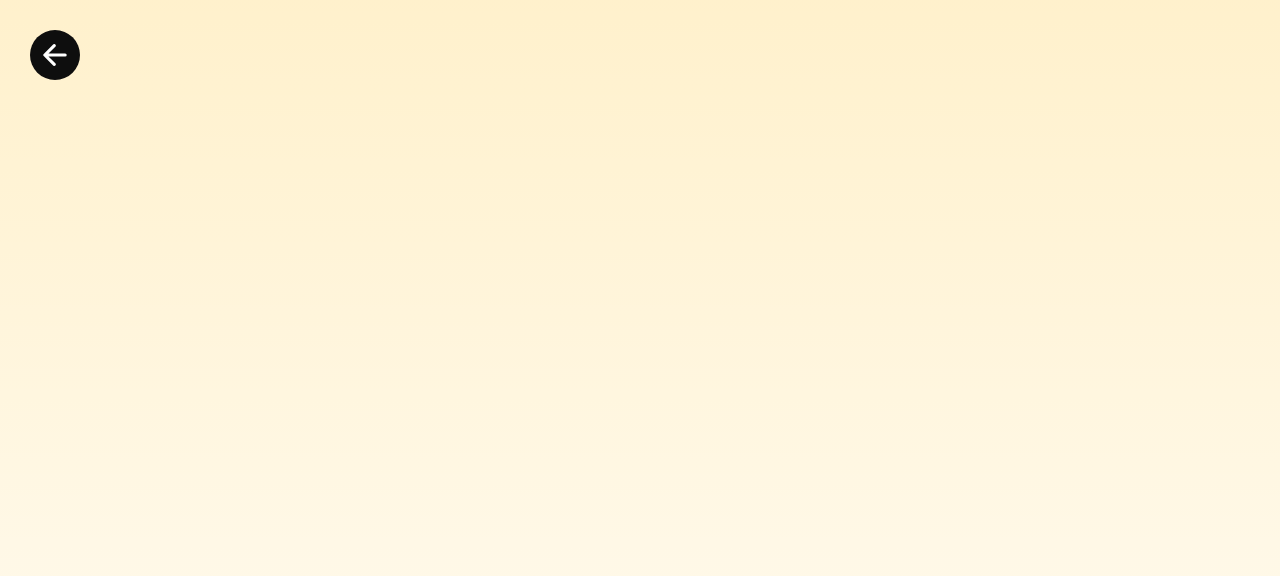
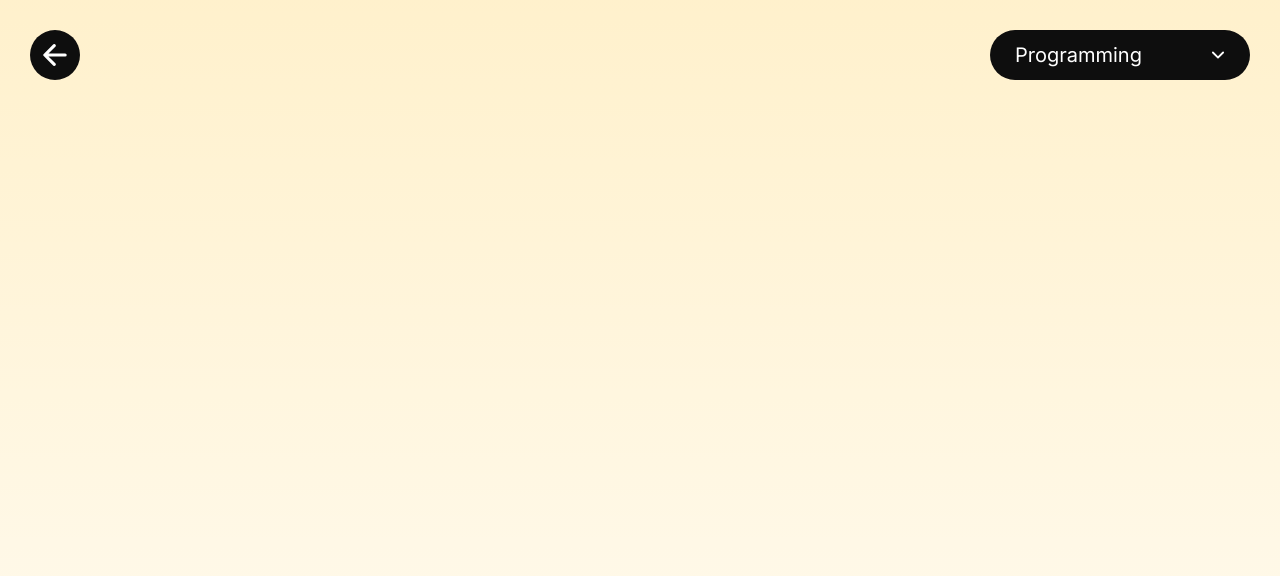
Before and after one commit to EddieSparrow/Jokie, a Next.js app in the folder jokie/: page /chat in a window 1280 px wide. Shown: the top 576 px of the page. Built offline with nearby package versions, Linux system fonts and the light colour scheme.

Commit message:
feat: add joke selector

```diff
--- a/jokie/package.json
+++ b/jokie/package.json
@@ -9,6 +9,8 @@
     "lint": "next lint"
   },
   "dependencies": {
+    "@headlessui/react": "^2.1.2",
+    "@heroicons/react": "^2.1.5",
     "@tanstack/react-query": "^5.51.9",
     "next": "14.2.5",
     "react": "^18",
--- a/jokie/src/app/chat/page.tsx
+++ b/jokie/src/app/chat/page.tsx
@@ -1,11 +1,13 @@
+import Selector from '@/components/Selector';
 import Link from 'next/link';
 
 export default function Chat() {
   return (
-    <main className="bg-main-gradient min-h-screen p-[30px] pb-[25px]">
+    <main className="flex justify-between	bg-main-gradient min-h-screen p-[30px] pb-[25px]">
       <Link href="/">
-        <button className="btn w-[50px] h-[50px] bg-arrow bg-auto bg-no-repeat bg-center" />
+        <button className="btn text-center w-[50px] h-[50px] bg-arrow bg-auto bg-no-repeat bg-center" />
       </Link>
+      <Selector></Selector>
     </main>
   );
 }
--- a/jokie/src/app/globals.css
+++ b/jokie/src/app/globals.css
@@ -31,5 +31,5 @@ body {
 }
 
 .btn {
-  @apply text-white text-center bg-black rounded-full;
+  @apply text-white bg-black rounded-full;
 }
--- a/jokie/src/components/Button.tsx
+++ /dev/null
@@ -1,3 +0,0 @@
-export default function Button() {
-  return <button className="btn"></button>;
-}
--- /dev/null
+++ b/jokie/src/components/Selector.tsx
@@ -0,0 +1,37 @@
+'use client';
+
+import { Listbox, ListboxButton, ListboxOption, ListboxOptions } from '@headlessui/react';
+import { CheckIcon, ChevronDownIcon } from '@heroicons/react/20/solid';
+import clsx from 'clsx';
+import { useState } from 'react';
+
+const people = [
+  { id: 1, name: 'Programming' },
+  { id: 2, name: 'Wade' },
+  { id: 3, name: 'Tanya' },
+  { id: 4, name: 'Arlene' },
+  { id: 5, name: 'Devon' },
+];
+
+export default function Selector() {
+  const [selected, setSelected] = useState(people[0]);
+
+  return (
+    <div className="w-[260px]">
+      <Listbox value={selected} onChange={setSelected}>
+        <ListboxButton className={clsx('flex relative items-center btn h-[50px] w-full rounded-lg bg-black py-[0.8125rem] px-[1.5625rem] text-left text-[1.25rem] text-black', 'focus:outline-none data-[focus]:outline-2 data-[focus]:-outline-offset-2 data-[focus]:outline-black/25')}>
+          <p>{selected.name}</p>
+          <ChevronDownIcon className="group pointer-events-none absolute top-3 right-5 size-6 fill-white" aria-hidden="true" />
+        </ListboxButton>
+        <ListboxOptions anchor="bottom" transition className={clsx('w-[var(--button-width)] rounded-xl border border-black/5 bg-black/5 p-1 [--anchor-gap:var(--spacing-1)] focus:outline-none', 'transition duration-100 ease-in data-[leave]:data-[closed]:opacity-0')}>
+          {people.map((person) => (
+            <ListboxOption key={person.name} value={person} className="group flex cursor-default items-center gap-2 rounded-lg py-1.5 px-3 select-none data-[focus]:bg-black/10">
+              <CheckIcon className="invisible size-5 fill-black group-data-[selected]:visible" />
+              <div className="text-sm/6 text-black">{person.name}</div>
+            </ListboxOption>
+          ))}
+        </ListboxOptions>
+      </Listbox>
+    </div>
+  );
+}
```
Also changed, not shown: 1 other file (tests, documents, lock files or other folders).
